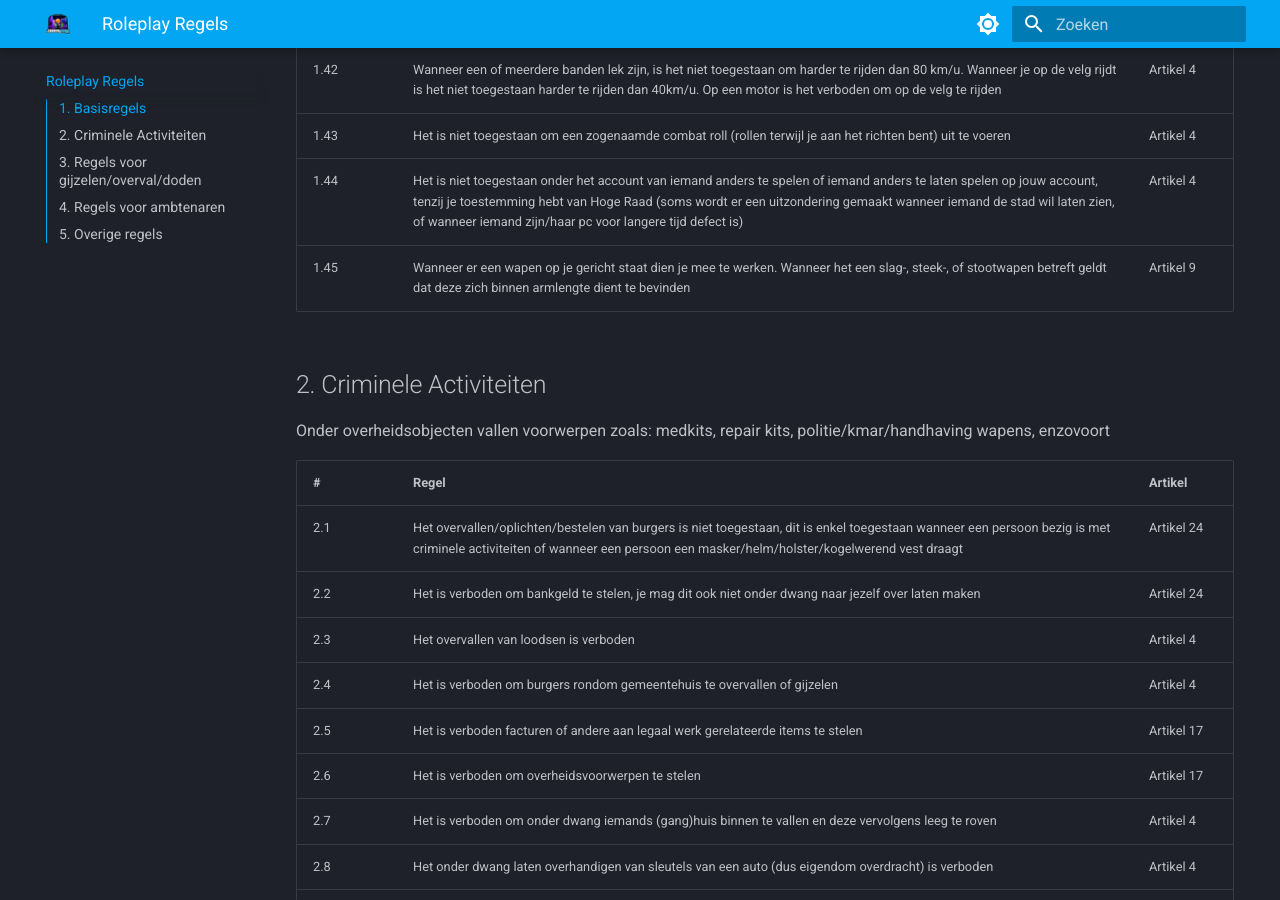
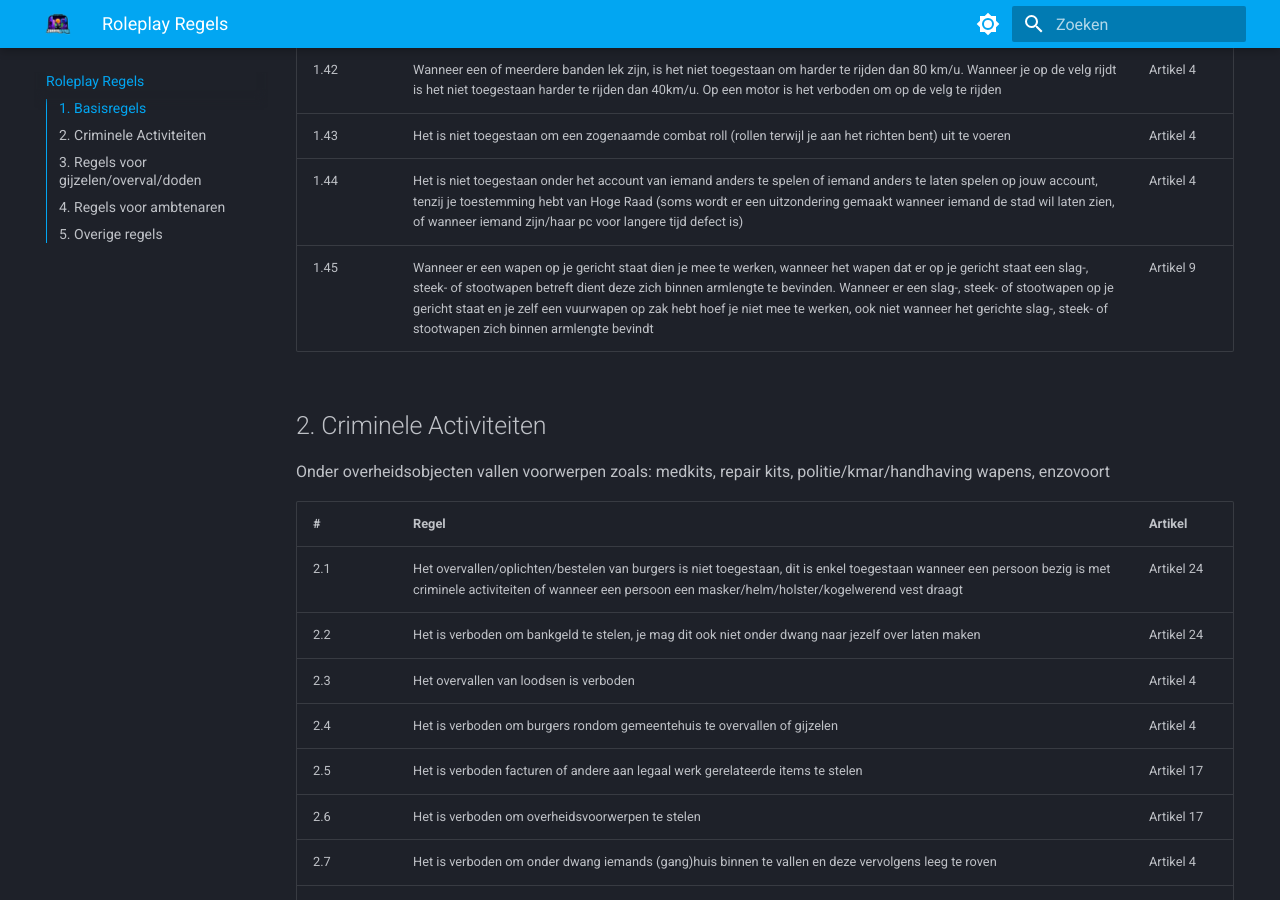
Before and after one commit to ZuiderStad-RP/regels, an MkDocs documentation site: the page built from docs/roleplay.md, in a window 1280 px wide and 900 px high, scrolled down 2842 px. Built offline with MkDocs 1.6.1 and Material for MkDocs 9.7.7, drawn with Linux system fonts in a browser that asks for light colours.

Commit message:
Update roleplay.md

```diff
--- a/docs/roleplay.md
+++ b/docs/roleplay.md
@@ -48,7 +48,7 @@
  <tr><td>1.42</td><td>Wanneer een of meerdere banden lek zijn, is het niet toegestaan om harder te rijden dan 80 km/u. Wanneer je op de velg rijdt is het niet toegestaan harder te rijden dan 40km/u. Op een motor is het verboden om op de velg te rijden</td><td>Artikel 4</td></tr>
  <tr><td>1.43</td><td>Het is niet toegestaan om een zogenaamde combat roll (rollen terwijl je aan het richten bent) uit te voeren</td><td>Artikel 4</td></tr>
  <tr><td>1.44</td><td>Het is niet toegestaan onder het account van iemand anders te spelen of iemand anders te laten spelen op jouw account, tenzij je toestemming hebt van Hoge Raad (soms wordt er een uitzondering gemaakt wanneer iemand de stad wil laten zien, of wanneer iemand zijn/haar pc voor langere tijd defect is)</td><td>Artikel 4</td></tr>
- <tr><td>1.45</td><td>Wanneer er een wapen op je gericht staat dien je mee te werken. Wanneer het een slag-, steek-, of stootwapen betreft geldt dat deze zich binnen armlengte dient te bevinden</td><td>Artikel 9</td></tr>
+ <tr><td>1.45</td><td>Wanneer er een wapen op je gericht staat dien je mee te werken, wanneer het wapen dat er op je gericht staat een slag-, steek- of stootwapen betreft dient deze zich binnen armlengte te bevinden. Wanneer er een slag-, steek- of stootwapen op je gericht staat en je zelf een vuurwapen op zak hebt hoef je niet mee te werken, ook niet wanneer het gerichte slag-, steek- of stootwapen zich binnen armlengte bevindt</td><td>Artikel 9</td></tr>
 </tbody></table>
 
 ## 2. Criminele Activiteiten
```
